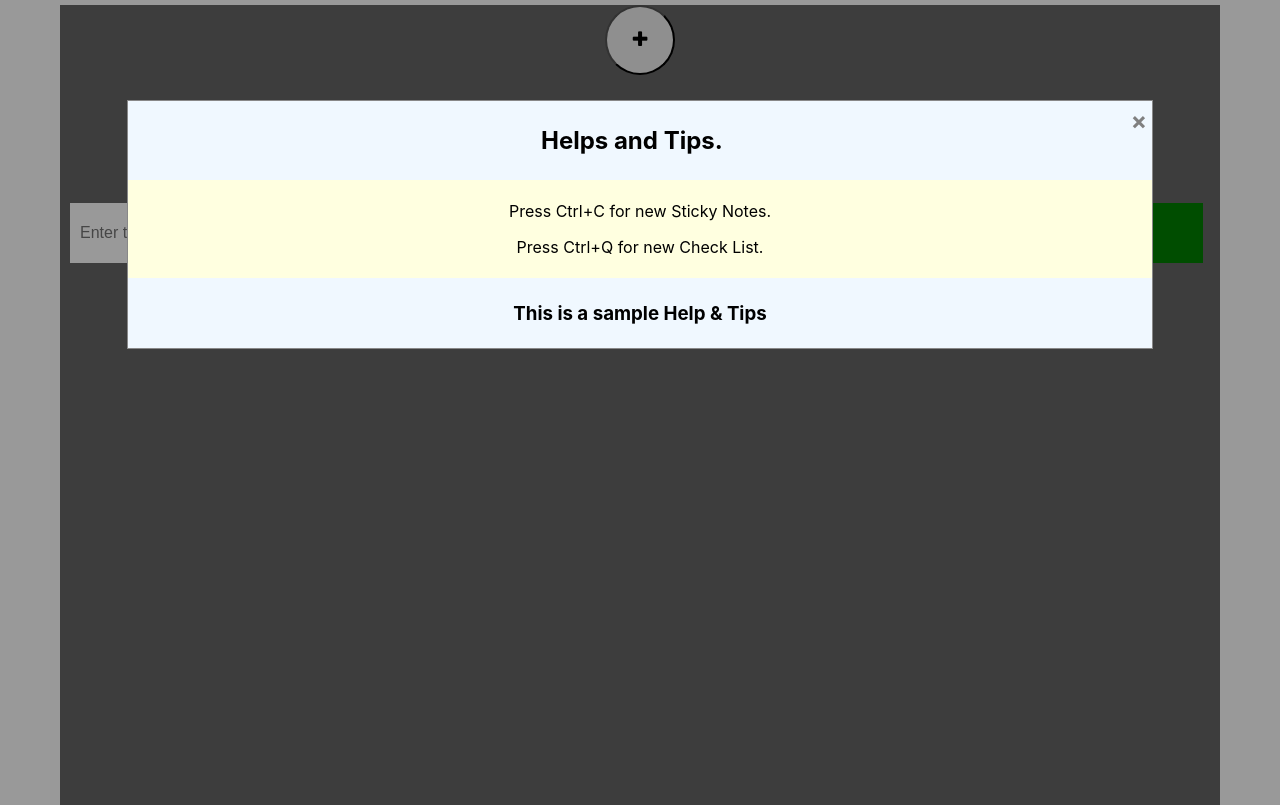
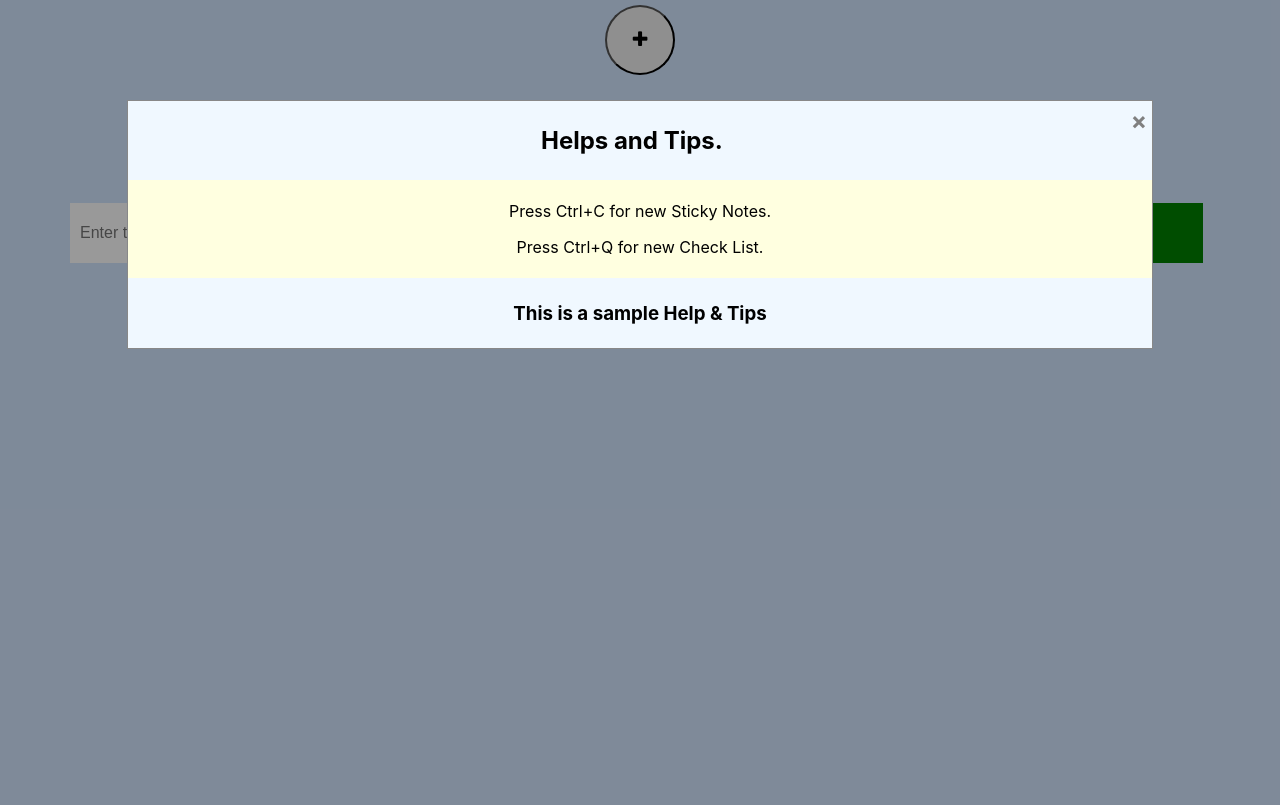
Before and after one commit to VigneshwaranJheyaraman/react_StickyNotes, a React (Create React App) app: page / in a window 1280 px wide. Built offline with nearby package versions, Linux system fonts and the light colour scheme; a web font is replaced by a local one.

Commit message:
CSS Updation

```diff
--- a/public/index.html
+++ b/public/index.html
@@ -2,13 +2,13 @@
 <html lang="en">
   <head>
     <meta charset="utf-8" />
-    <link rel="shortcut icon" href="%PUBLIC_URL%/favicon.ico" />
+    <link rel="shortcut icon" href="./favicon.png" />
     <meta name="viewport" content="width=device-width, initial-scale=1" />
     <link href="https://fonts.googleapis.com/css?family=Just+Another+Hand&display=swap" rel="stylesheet">
     <link rel="stylesheet" href="https://cdnjs.cloudflare.com/ajax/libs/font-awesome/4.7.0/css/font-awesome.min.css">
     <meta name="theme-color" content="#000000" />
-    <link rel="manifest" href="%PUBLIC_URL%/manifest.json" />
-    <title>React App</title>
+    <link rel="manifest" href="./manifest.json" />
+    <title>Sticky Notes</title>
   </head>
   <body>
     <noscript>You need to enable JavaScript to run this app.</noscript>
--- a/src/App.css
+++ b/src/App.css
@@ -5,13 +5,12 @@ html, body, #root
 }
 .stick-note-area
 {
-    background-color: #666;
     text-align: center;
+    padding-left: 10px;
+    padding-right: 10px;
+    margin-left: auto;
+    margin-right: auto;
     width: 100%;
-    padding-right: 10px;
-    padding-left: 10px;
-    margin-right: auto;
-    margin-left: auto;
     height: 100%;
     position: relative;
 }
@@ -22,7 +21,7 @@ html, body, #root
 }
 body
 {
-    color: #fff;
+    background-color:#d3e6ff;
 }
 ul, li
 {
@@ -145,6 +144,8 @@ ul li
     box-shadow: 0 4px 5px 6px rgba(33, 33, 33, 0.5);
     position: absolute;
     display: none;
+    z-index: 99 !important;
+    background: gray;
 }
 .menu .menu-options
 {
@@ -310,41 +311,27 @@ ul li
 {
     .stick-note-area, .stickyBoard
     {
-        width:540px;
+        max-width:540px;
     }
 }
 @media (min-width: 768px)
 {
     .stick-note-area, .stickyBoard
     {
-        width: 720px;
+        max-width: 720px;
     }
 }
 @media (min-width: 992px)
 {
     .stick-note-area, .stickyBoard
     {
-        width: 960px;
+        max-width: 960px;
     }
 }
 @media (min-width: 1200px)
 {
     .stick-note-area, .stickyBoard
     {
-        width: 1140px;
+        max-width: 1140px;
     }
 }
-@media (min-width: 1500x)
-{
-    .stick-note-area, .stickyBoard
-    {
-        width: 1460px;
-    }
-}
-@media (min-width: 1679px)
-{
-    .stick-note-area, .stickyBoard
-    {
-        width: 1640px;
-    }
-}
--- a/src/components/StickyNotes.js
+++ b/src/components/StickyNotes.js
@@ -36,6 +36,7 @@ export class StickyNotes extends Component
         this.addNewCheckListFromModal = this.addNewCheckListFromModal.bind(this);
         this.startDrag = this.startDrag.bind(this);
         this.dropStickyNotes = this.dropStickyNotes.bind(this);
+        this.focusTextInput = this.focusTextInput.bind(this);
     }
     addNewNote(e)
     {
@@ -129,7 +130,7 @@ export class StickyNotes extends Component
     componentDidUpdate()
     {
         setLocalStorage(this.state.lastTask.toString(), this.state.stickyNotes, cl);
-        setBoardCountToLocalStorage(this.state.boardCount)
+        setBoardCountToLocalStorage(this.state.boardCount);
     }
     componentWillUnmount()
     {
@@ -140,10 +141,21 @@ export class StickyNotes extends Component
             this.setState({menuDisplay:"none", helpAndTipsDisplay:"none"});
         });
     }
-    customContextMenu(e)
+    customContextMenu(nodeName,e)
     {
         e.preventDefault();
-        this.setState({menuLeft:`${(e.pageX-50)}px`,menuTop: `${e.pageY}px`,menuDisplay:"block"});
+        if(nodeName !== "INPUT")
+        {
+            this.setState({menuLeft:`${(e.pageX-50)}px`,menuTop: `${e.pageY}px`,menuDisplay:"block"});
+        }
+        else
+        {
+            e.target.focus();
+        }
+    }
+    focusTextInput()
+    {
+        this.textFocus.current.focus();
     }
     toggleCheckListRender(id)
     {
@@ -176,7 +188,9 @@ export class StickyNotes extends Component
         var bc = this.state.boardCount;
         var path =`/newBoard/${bc}`;
         return (
-        <div onContextMenu={this.customContextMenu} id="note-area" onDragOver={(e) => {e.preventDefault();}} onDrop={this.dropStickyNotes}>
+        <div onContextMenu={(e) => {
+            this.customContextMenu(e.target.nodeName,e);
+        }} id="note-area" onDragOver={(e) => {e.preventDefault();}} onDrop={this.dropStickyNotes}>
                 <Tips display={this.state.helpAndTipsDisplay}
                 closeClick = {(e)=> {this.setState({helpAndTipsDisplay:"none"})}}/>
                 <Menu newTask={this.addNewNote} newCheckList ={this.checkList} left={this.state.menuLeft}
```
Also changed, not shown: public/favicon.png (added), 1 other file (tests, documents, lock files or other folders).
